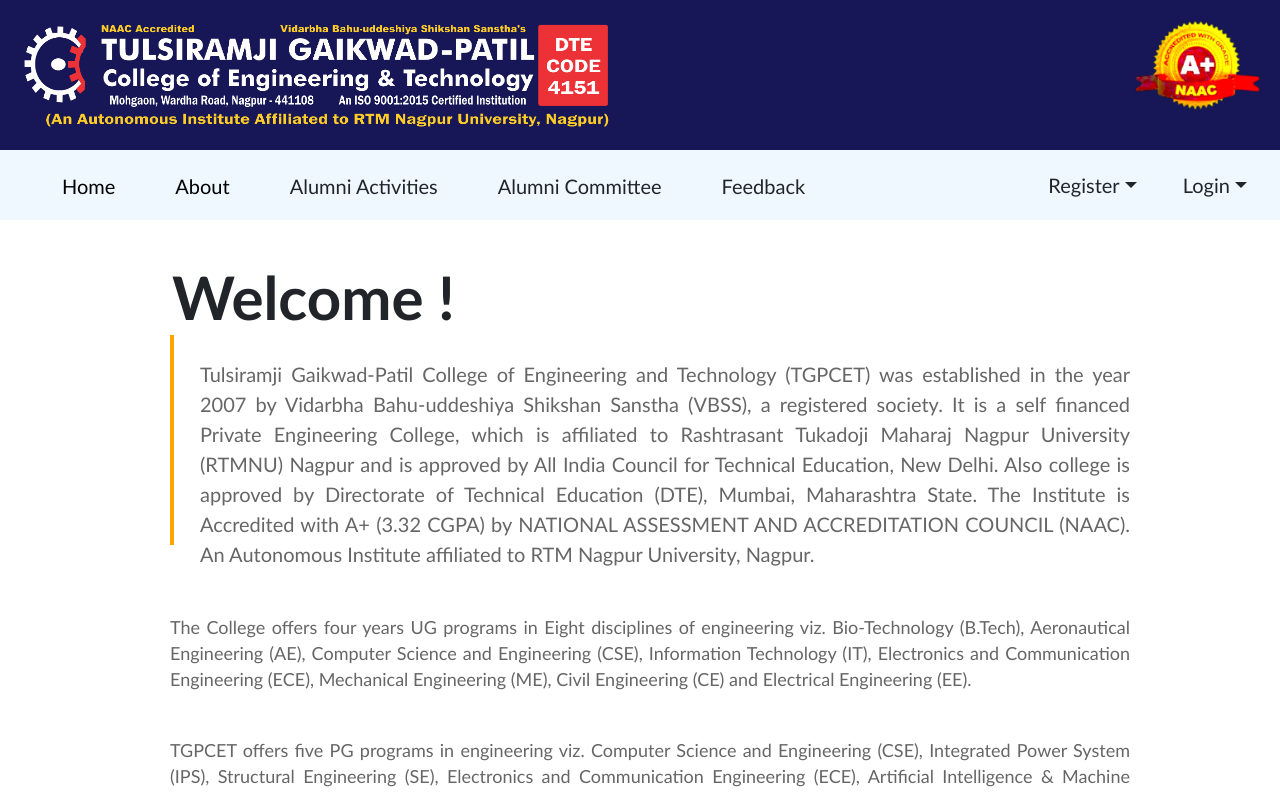
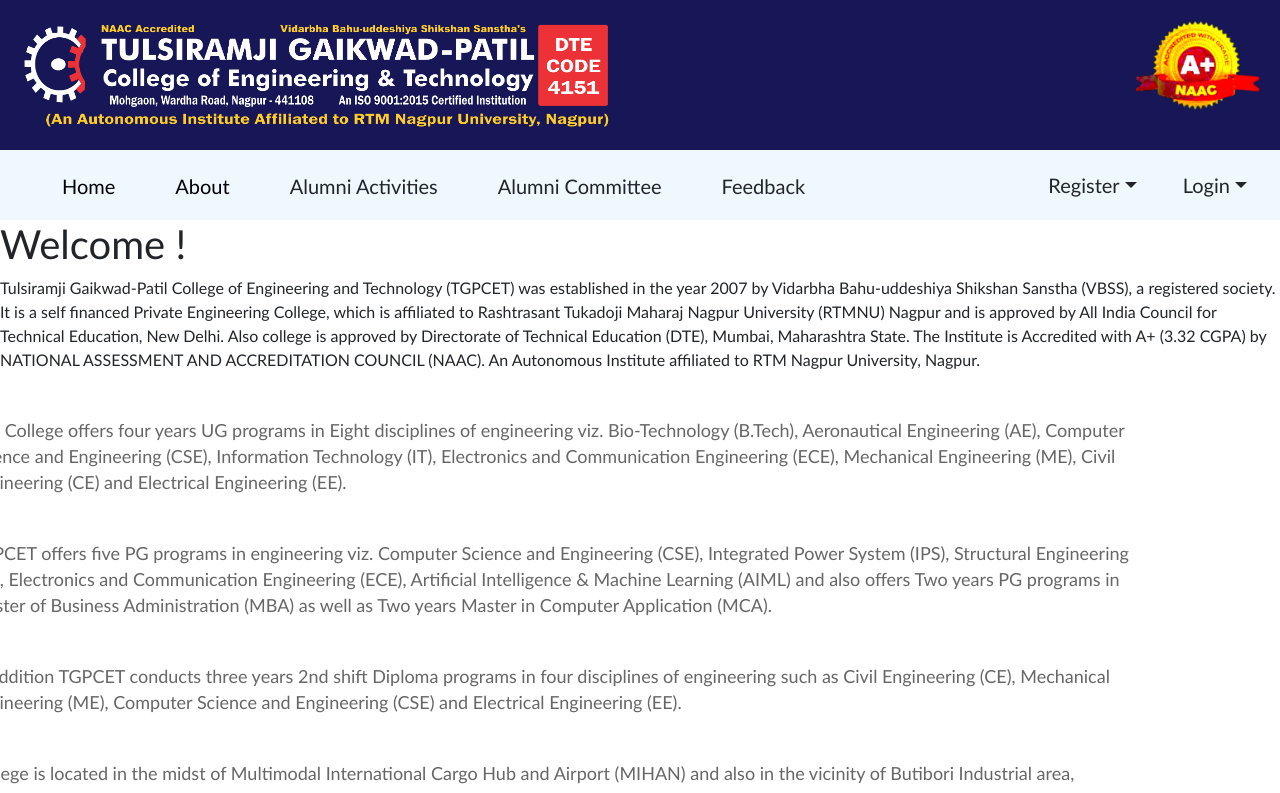
Before and after one commit to krutikajichkar/Online-Campus-Recruitment, a React (Create React App) app: page /about in a window 1280 px wide. Shown: the top 793 px of the page. Built offline with nearby package versions, Linux system fonts and the light colour scheme.

Commit message:
new changes

```diff
--- a/src/Components/About.css
+++ b/src/Components/About.css
@@ -1,5 +1,5 @@
 
-.line{
+/* .line{
     border-right: 4px solid orange;
     height: 210px;
     position: absolute;
@@ -23,7 +23,7 @@
   font-size: 20px;
   text-align: justify;
   margin-right: 150px;
-}
+} */
 
 .paragraph{
 color: #666666;
```
